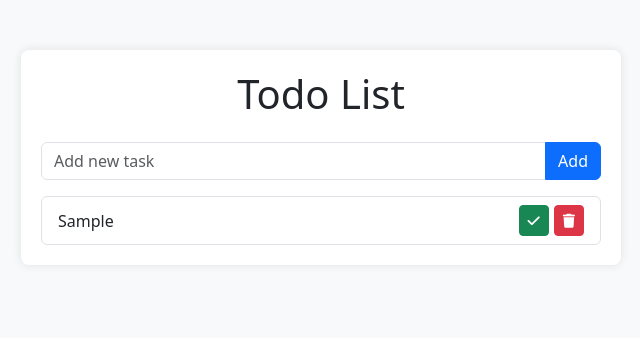
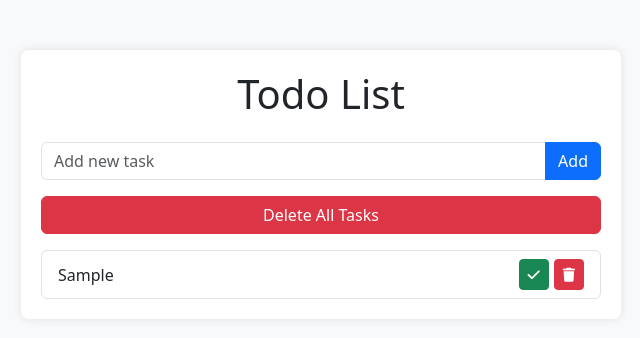
Before and after one commit to bhattajagdish/Todo-software, a plain HTML site: page index.html in a window 1280 px wide. Both pictures are taken after typing "Sample" into the empty fields and a click on the button "Add". Shown: the whole page, without its empty margins (319-959 px from the left). Drawn offline with nearby package versions, Linux system fonts and the light colour scheme.

Commit message:
Update index.html

```diff
--- a/index.html
+++ b/index.html
@@ -12,7 +12,7 @@
         crossorigin="anonymous" referrerpolicy="no-referrer" />
     <style>
         body {
-            background-color: #f8f9fa; /* Light gray background */
+            background-color: #f8f9fa;
         }
 
         .todo-container {
@@ -44,8 +44,11 @@
             <input type="text" class="form-control" id="new-task" placeholder="Add new task">
             <button class="btn btn-primary" type="button" id="add-task">Add</button>
         </div>
+        <div class="d-grid gap-2 mb-3">
+            <button class="btn btn-danger" type="button" id="delete-all">Delete All Tasks</button>
+        </div>
         <ul class="list-group" id="task-list">
-            </ul>
+        </ul>
     </div>
 
     <script src="https://cdn.jsdelivr.net/npm/bootstrap@5.3.2/dist/js/bootstrap.bundle.min.js"
@@ -56,6 +59,7 @@
             const taskInput = document.getElementById('new-task');
             const addTaskButton = document.getElementById('add-task');
             const taskList = document.getElementById('task-list');
+            const deleteAllButton = document.getElementById('delete-all');
 
             let tasks = JSON.parse(localStorage.getItem('tasks')) || [];
             renderTasks();
@@ -70,6 +74,12 @@
                 }
             });
 
+            deleteAllButton.addEventListener('click', () => {
+                tasks = [];
+                saveTasks();
+                renderTasks();
+            });
+
             function renderTasks() {
                 taskList.innerHTML = '';
                 tasks.forEach((task, index) => {
@@ -81,9 +91,9 @@
                     listItem.innerHTML = `
                         <span class="task-text">${task.text}</span>
                         <div class="task-actions">
-                        <button class="btn btn-sm btn-success complete-btn" data-index="${index}">
-                            <i class="fas fa-check"></i>
-                        </button>
+                            <button class="btn btn-sm btn-success complete-btn" data-index="${index}">
+                                <i class="fas fa-check"></i>
+                            </button>
                             <button class="btn btn-sm btn-danger delete-btn" data-index="${index}">
                                 <i class="fas fa-trash"></i>
                             </button>
@@ -92,7 +102,6 @@
                     taskList.appendChild(listItem);
                 });
 
-                //Event delegation for dynamically added buttons
                 const deleteButtons = document.querySelectorAll('.delete-btn');
                 deleteButtons.forEach(button => {
                     button.addEventListener('click', () => {
@@ -102,6 +111,7 @@
                         renderTasks();
                     });
                 });
+
                 const completeButtons = document.querySelectorAll('.complete-btn');
                 completeButtons.forEach(button => {
                     button.addEventListener('click', () => {
```
